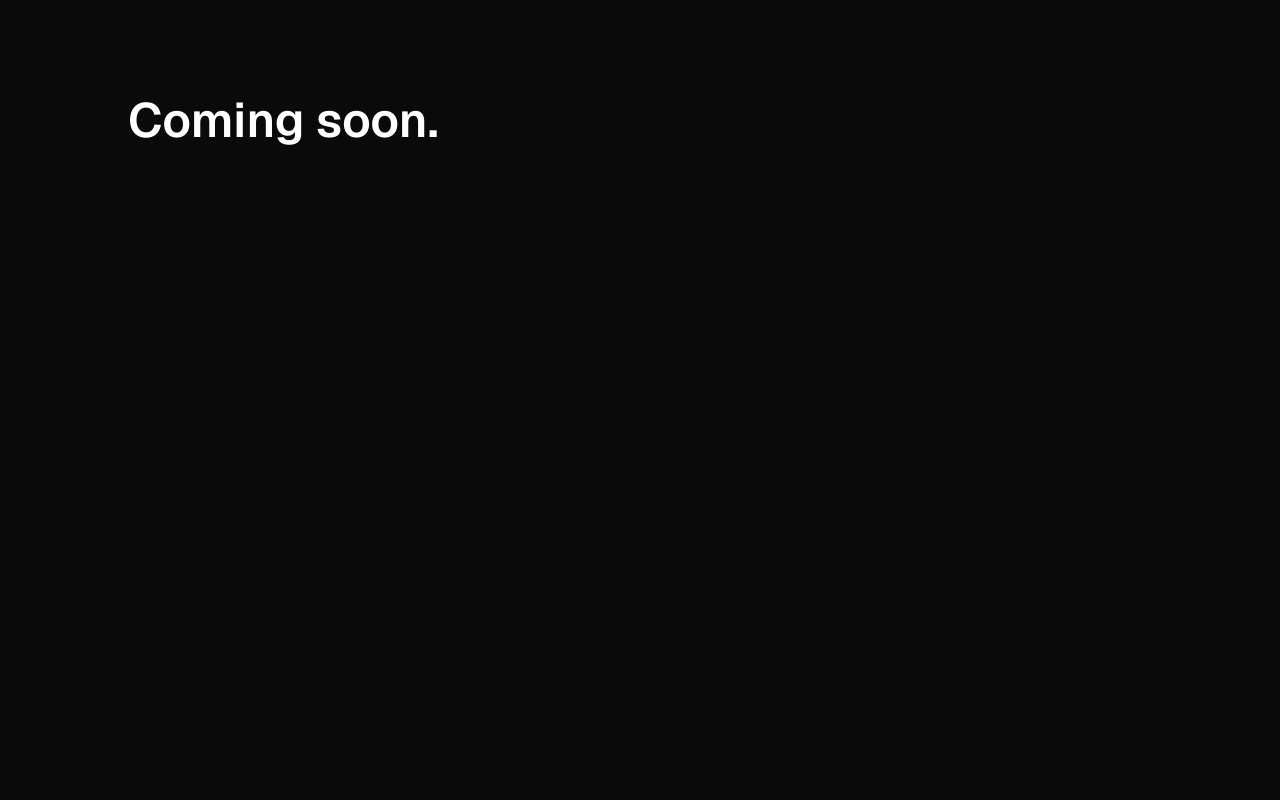
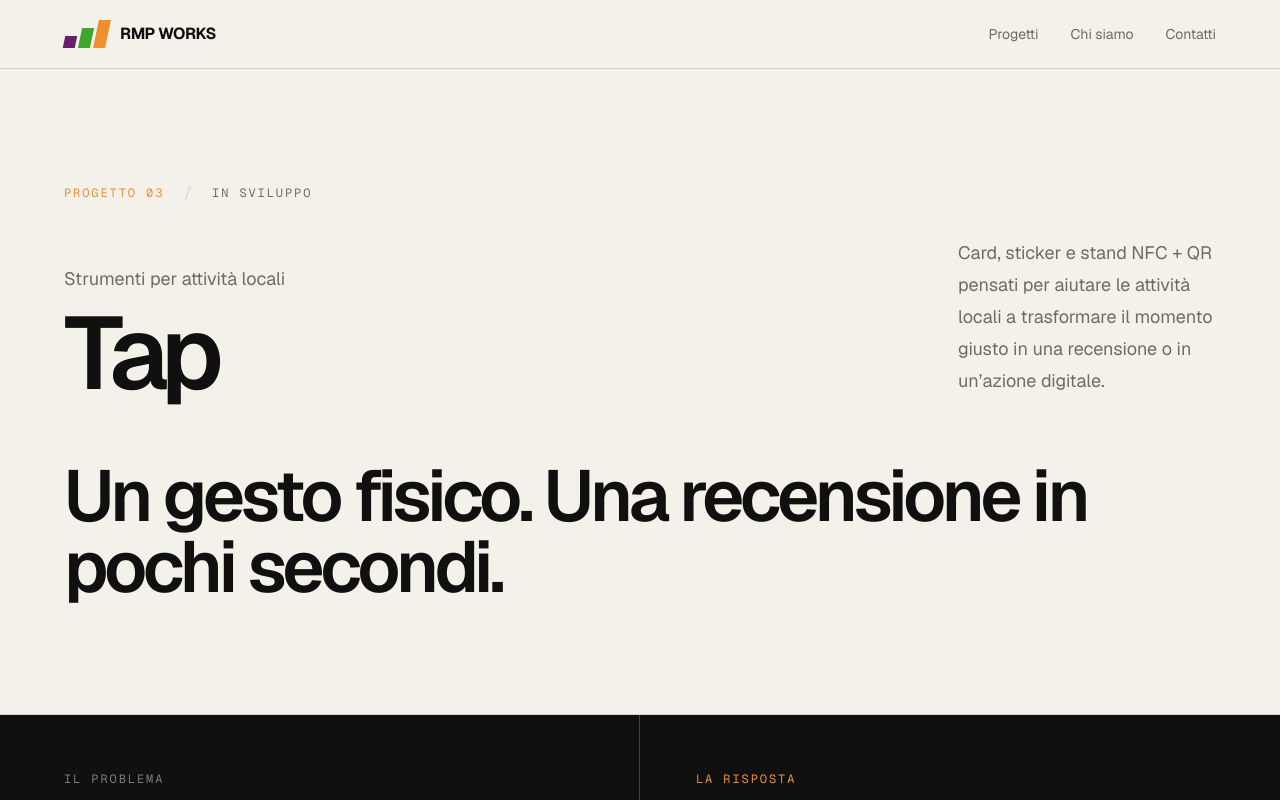
Before and after one commit to MacNaym/rmpworks, a Next.js app: page /projects/tap in a window 1280 px wide. Shown: the top 800 px of the page. Built offline with nearby package versions, Linux system fonts and the light colour scheme.

Commit message:
Build Tap project page

```diff
--- a/app/projects/tap/page.tsx
+++ b/app/projects/tap/page.tsx
@@ -1,9 +1,27 @@
-export default function Page() {
+import ProjectDetail from "../_components/ProjectDetail";
+
+export default function TapPage() {
   return (
-    <main className="min-h-screen bg-neutral-950 px-6 py-24 text-white">
-      <div className="mx-auto max-w-5xl">
-        <h1 className="text-5xl font-semibold">Coming soon.</h1>
-      </div>
-    </main>
+    <ProjectDetail
+      eyebrow="Progetto 03"
+      name="Tap"
+      category="Strumenti per attività locali"
+      headline="Un gesto fisico. Una recensione in pochi secondi."
+      description="Card, sticker e stand NFC + QR pensati per aiutare le attività locali a trasformare il momento giusto in una recensione o in un’azione digitale."
+      accent="var(--rmp-orange)"
+      status="In sviluppo"
+      problem="Chiedere una recensione funziona solo se il cliente riesce a farla subito. Cercare il profilo, trovare il link corretto e ricordarsene dopo crea troppo attrito."
+      solution="Tap porta il cliente direttamente all’azione con un gesto: avvicina il telefono oppure scansiona il QR e arriva alla destinazione già pronta."
+      audience={[
+        "Bar, negozi, studi e attività locali che vivono di reputazione e passaparola.",
+        "Professionisti che vogliono rendere la richiesta di recensione naturale e immediata.",
+        "Piccole attività che preferiscono uno strumento fisico semplice a un’altra piattaforma da imparare.",
+      ]}
+      principles={[
+        "Il cliente deve capire cosa fare senza istruzioni.",
+        "Il passaggio dal mondo fisico all’azione digitale deve richiedere pochi secondi.",
+        "Hardware, QR e NFC devono restare semplici da personalizzare e replicare.",
+      ]}
+    />
   );
 }
```
